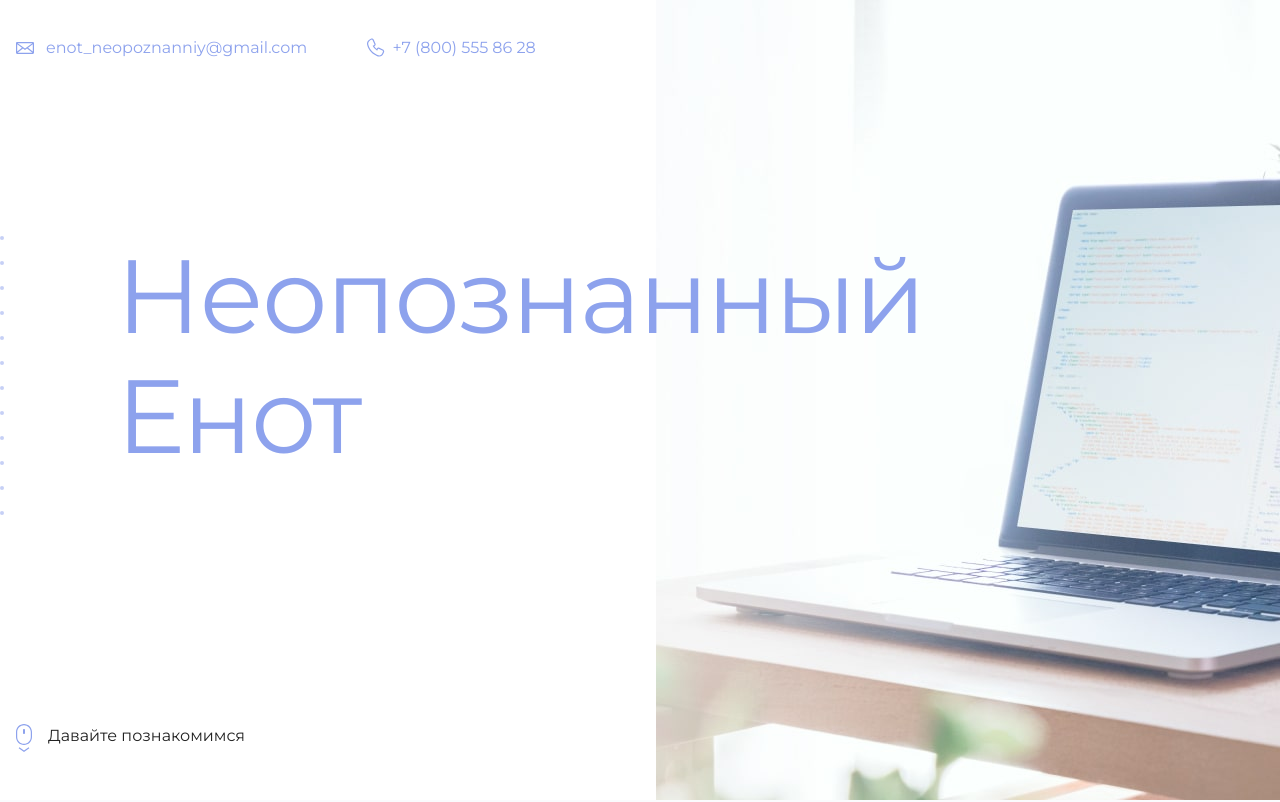
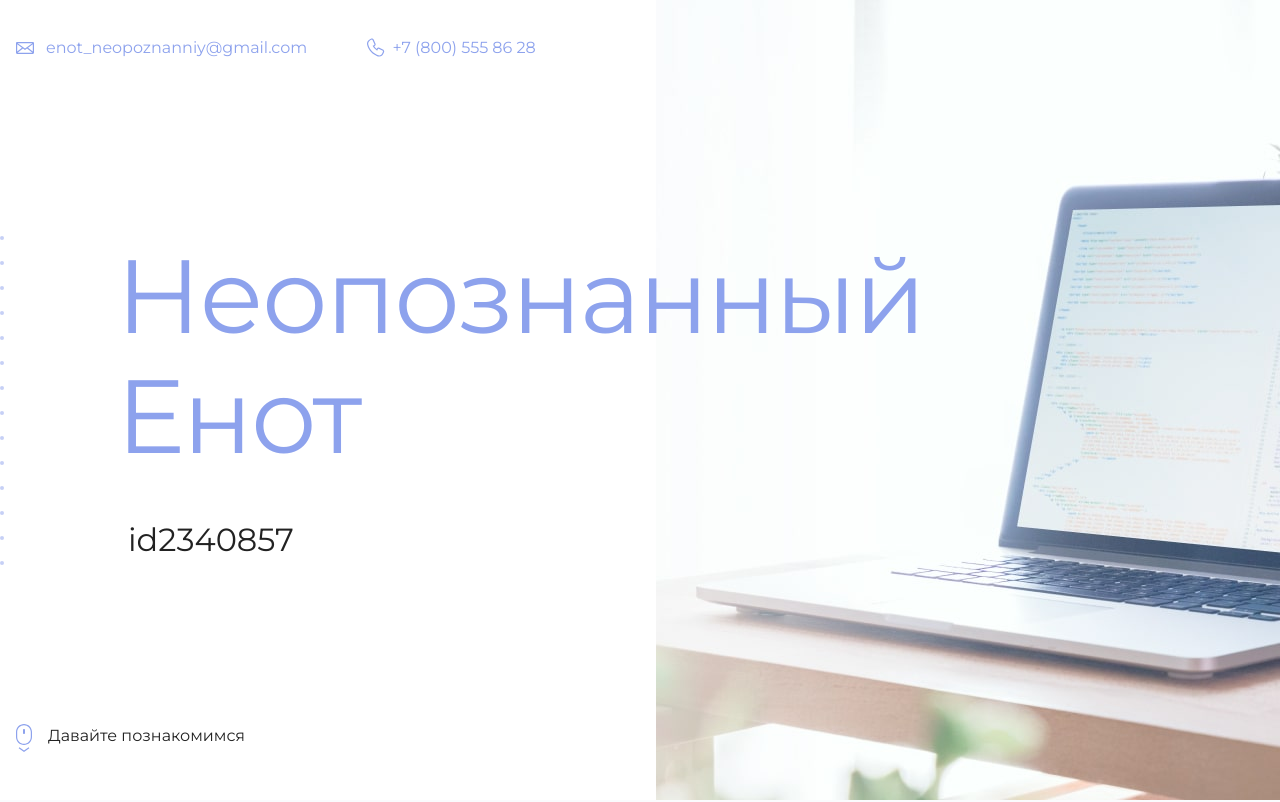
Before and after one commit to andriano812/test, a plain HTML site: page index.html in a window 1280 px wide. Shown: the top 802 px of the page. Drawn offline with Linux system fonts and the light colour scheme.

Commit message:
Update index.html

```diff
--- a/index.html
+++ b/index.html
@@ -19,7 +19,7 @@
       <section class="hero-image">
         <div class="container">
           <h1 class="heading">Неопознанный Енот</h1>
-          <p><!-- Тут ваш id на сайте Академии --></p>
+          <p>id2340857</p>
         </div>
       </section>
 
```
